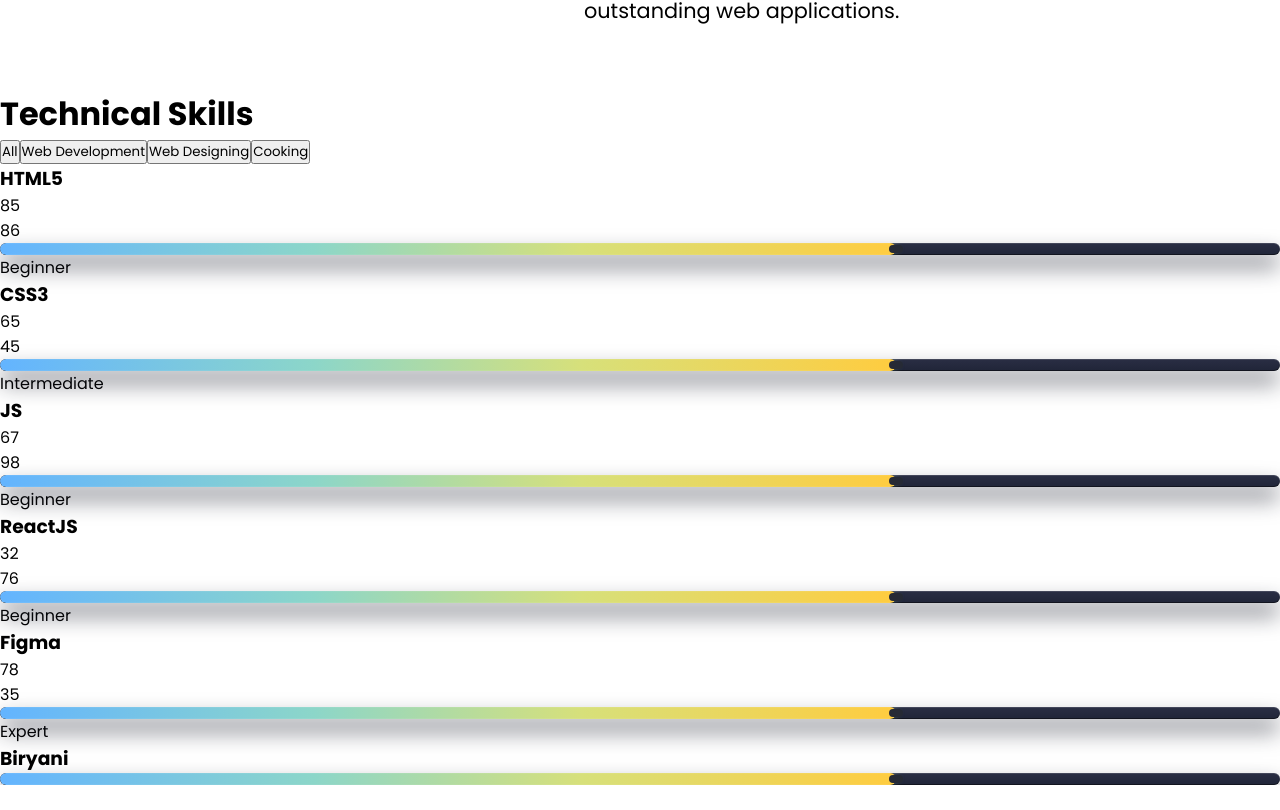
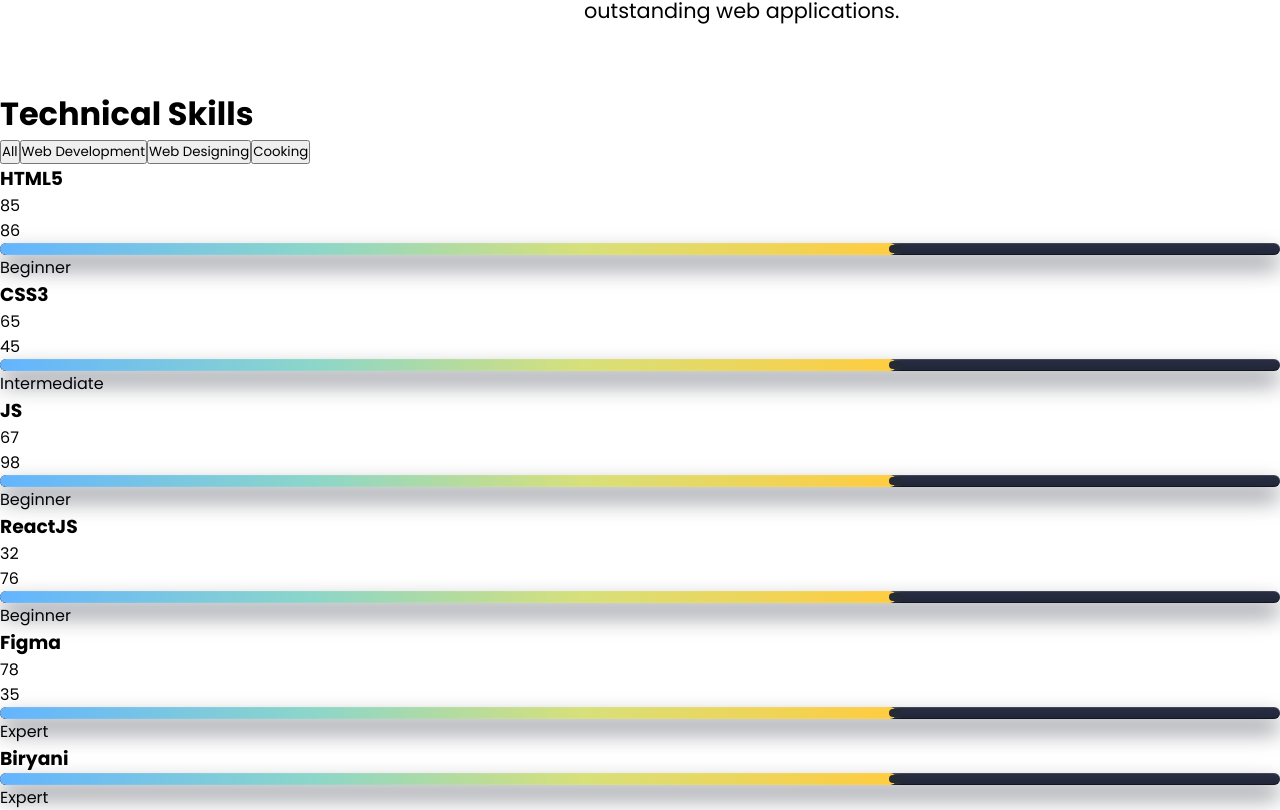
Before and after one commit to MuhammadZohaib28/NSFBATCH10PORTFOLIO, a React (Vite) app: page / in a window 1280 px wide. Shown: the part 1949-2759 px from the top of the page. Before the commit the page ends 2734 px from the top, so only its background shows below. Built offline with nearby package versions, Linux system fonts and the light colour scheme.

Commit message:
code updated

```diff
--- a/src/components/technicalskills/TechnicalSkills.jsx
+++ b/src/components/technicalskills/TechnicalSkills.jsx
@@ -45,6 +45,7 @@
     Cooking: [
       {
         name: "Biryani",
+        tag: "Expert"
       },
     ],
   };
```
